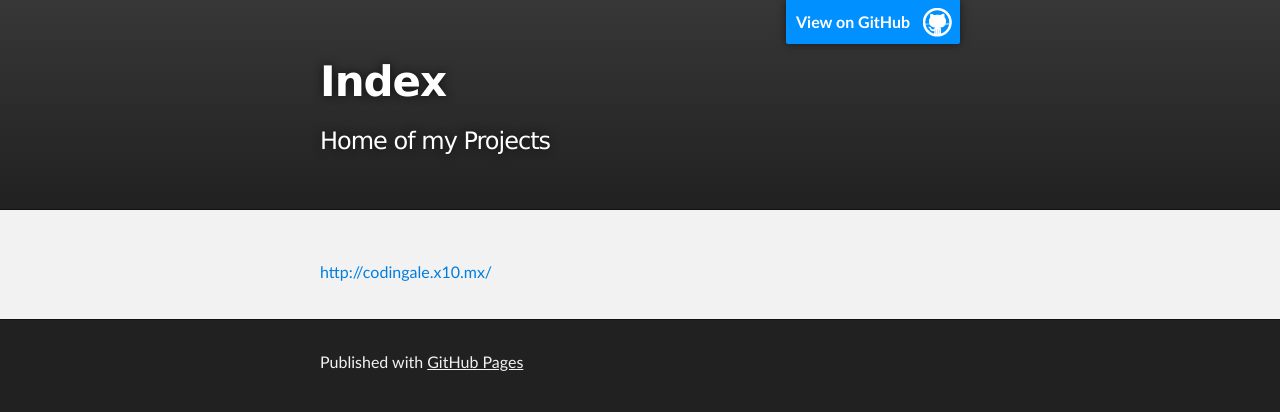
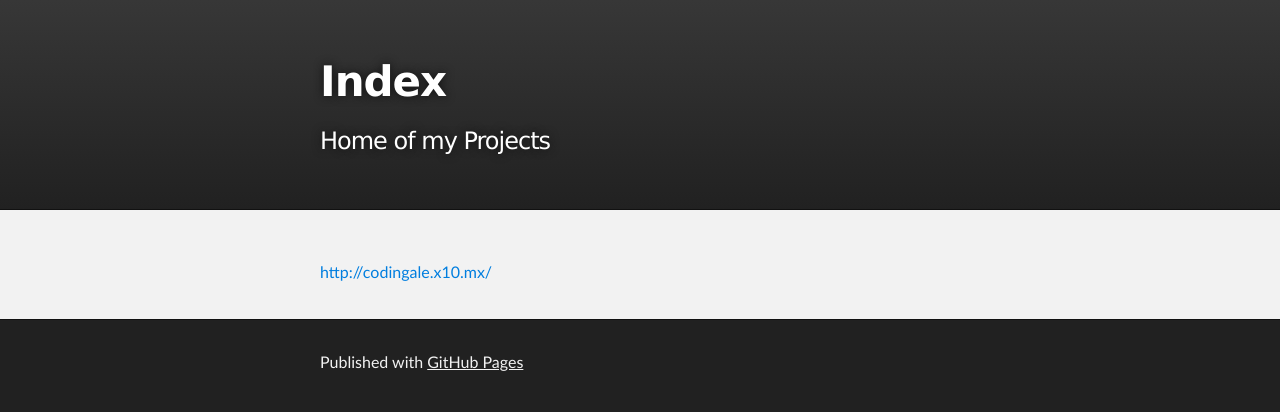
Before and after one commit to Codingale/Codingale.github.io, a plain HTML site: page index.html in a window 1280 px wide. Drawn offline with Linux system fonts and the light colour scheme.

Commit message:
Update index.html

```diff
--- a/index.html
+++ b/index.html
@@ -16,7 +16,7 @@
     <!-- HEADER -->
     <div id="header_wrap" class="outer">
         <header class="inner">
-          <a id="forkme_banner" href="https://github.com/Codingale">View on GitHub</a>
+          <!-- <a id="forkme_banner" href="https://github.com/Codingale">View on GitHub</a> -->
 
           <h1 id="project_title">Index</h1>
           <h2 id="project_tagline">Home of my Projects</h2>
```
